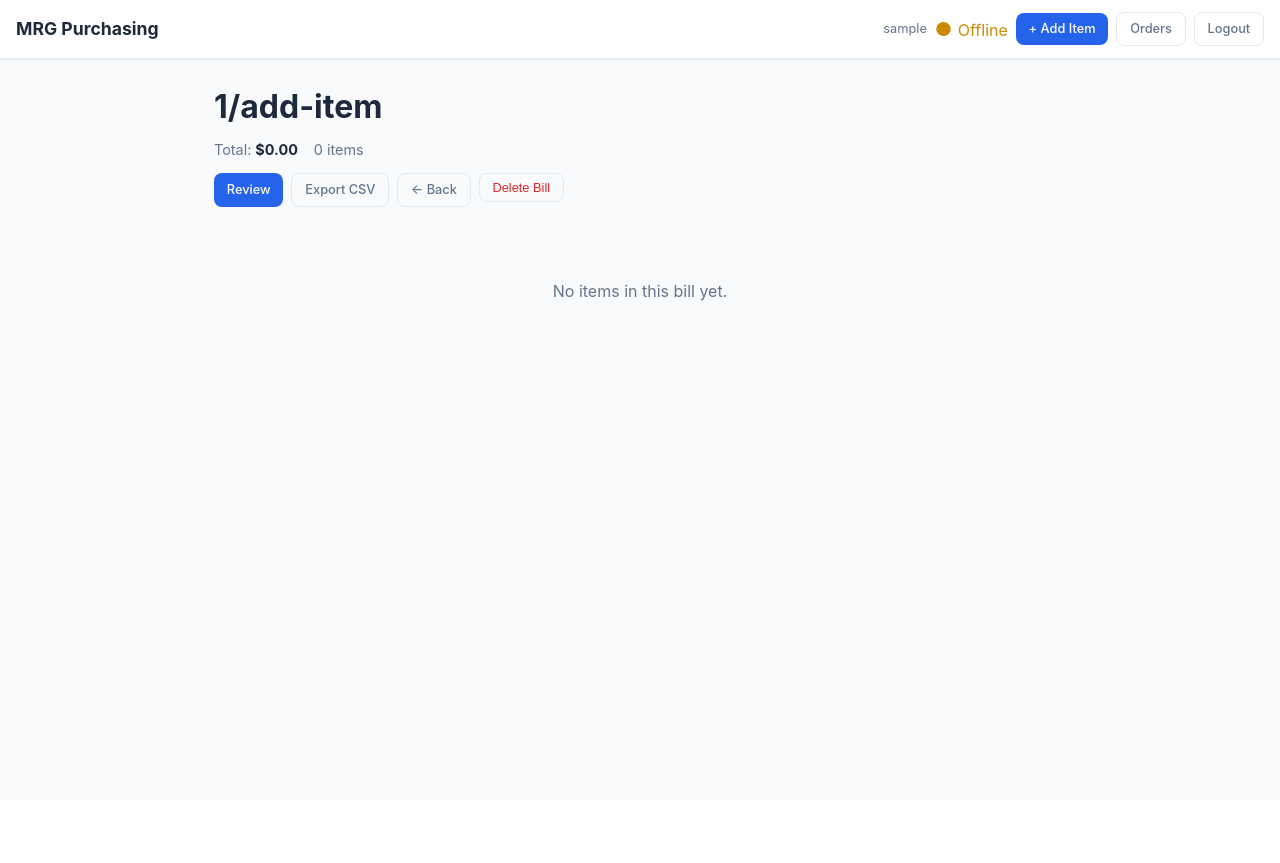
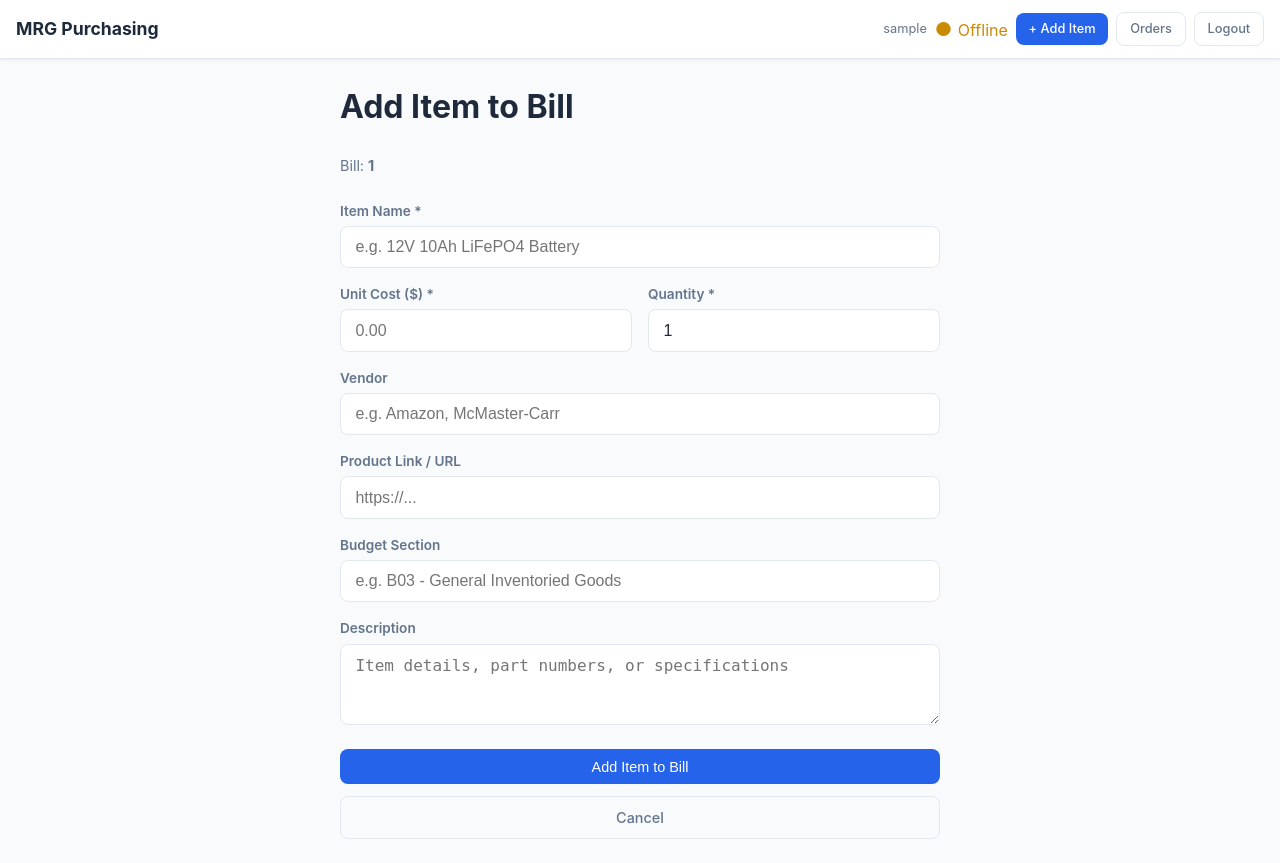
Before and after one commit to gt-marine-robotics-group/finance, a Flask app: page /bill/1/add-item in a window 1280 px wide. Before the commit the page ends 301 px from the top, so only its background shows below. Run offline with Flask 3, Linux system fonts and the light colour scheme; the visitor is signed in with stand-in values (Sample User, id 1).

Commit message:
feat(bills): allow adding line items to existing bills and lock approved/submitted bills against edits

```diff
--- a/web-app/routes/bills.py
+++ b/web-app/routes/bills.py
@@ -83,10 +83,36 @@ def create_bill():
     return render_template("create_bill.html", backlog=backlog, bills=bills)
 
 
+LOCKED_STATUSES = {
+    "bill submitted",
+    "bill approved",
+    "pending purchase",
+    "purchased - sofo",
+    "purchased - cash",
+    "purchased - awaiting reimbursement",
+    "arrived",
+    "approved",
+    "submitted",
+}
+
+
+def is_bill_locked(bill_title: str) -> bool:
+    """Check if any item in a bill has been approved or submitted."""
+    items = xlsx_manager.get_items_by_bill(bill_title)
+    if not items:
+        return False
+    for item in items:
+        st = str(item.get("Status", "")).strip().lower()
+        if st in LOCKED_STATUSES:
+            return True
+    return False
+
+
 @bills_bp.route("/bill/<path:bill_title>")
 @login_required
 def bill_view(bill_title):
     items = xlsx_manager.get_items_by_bill(bill_title)
+    is_locked = is_bill_locked(bill_title)
 
     total = 0
     for item in items:
@@ -105,7 +131,72 @@ def bill_view(bill_title):
         else:
             item["_screenshot_path"] = ""
 
-    return render_template("bill_view.html", bill_title=bill_title, items=items, total=total)
+    return render_template("bill_view.html", bill_title=bill_title, items=items, total=total, is_locked=is_locked)
+
+
+@bills_bp.route("/bill/<path:bill_title>/add-item", methods=["GET", "POST"])
+@login_required
+def add_item_to_bill(bill_title):
+    """Add a new line item directly to an existing bill."""
+    if is_bill_locked(bill_title):
+        flash("Cannot add items to an approved or submitted bill.", "error")
+        return redirect(url_for("bills.bill_view", bill_title=bill_title))
+
+    if request.method == "POST":
+        item_name = request.form.get("item_name", "").strip()
+        cost_raw = request.form.get("cost", "0").strip()
+        qty_raw = request.form.get("quantity", "1").strip()
+        vendor = request.form.get("vendor", "").strip()
+        link = request.form.get("link", "").strip()
+        budget_section = request.form.get("budget_section", "").strip()
+        description = request.form.get("description", "").strip()
+
+        if not item_name:
+            flash("Item name is required", "error")
+            return redirect(url_for("bills.add_item_to_bill", bill_title=bill_title))
+
+        try:
+            cost = float(cost_raw)
+            qty = float(qty_raw)
+            if qty <= 0:
+                flash("Quantity must be greater than 0", "error")
+                return redirect(url_for("bills.add_item_to_bill", bill_title=bill_title))
+        except ValueError:
+            flash("Invalid cost or quantity", "error")
+            return redirect(url_for("bills.add_item_to_bill", bill_title=bill_title))
+
+        all_items = xlsx_manager.read_items()
+        max_id = 0
+        for i in all_items:
+            try:
+                b_id = int(float(str(i.get("Bill Item ID", 0))))
+                if b_id > max_id:
+                    max_id = b_id
+            except (ValueError, TypeError):
+                pass
+        new_item_id = max_id + 1
+
+        new_item_data = {
+            "Bill Item ID": new_item_id,
+            "Bill Title": bill_title,
+            "Item Name": item_name,
+            "Cost": cost,
+            "Quantity": qty,
+            "Vendor": vendor,
+            "Link": link,
+            "Budget Section": budget_section,
+            "Description": description,
+            "Status": "review requested",
+        }
+
+        success = xlsx_manager.add_queue_item(new_item_data)
+        if success:
+            flash(f"Added '{item_name}' to bill '{bill_title}'", "success")
+            return redirect(url_for("bills.bill_view", bill_title=bill_title))
+        else:
+            flash("Failed to add item to bill", "error")
+
+    return render_template("add_item_to_bill.html", bill_title=bill_title)
 
 
 @bills_bp.route("/bill/<path:bill_title>/export")
@@ -132,6 +223,9 @@ def export_csv(bill_title):
 @login_required
 def delete_bill(bill_title):
     """Delete all items in a bill (and its separator row) from BillsT."""
+    if is_bill_locked(bill_title):
+        flash("Cannot delete an approved or submitted bill.", "error")
+        return redirect(url_for("bills.bill_view", bill_title=bill_title))
     creds = xlsx_manager._get_graph_token()
     if not creds:
         flash("Graph API unavailable", "error")
@@ -269,6 +363,10 @@ def copy_to_bill(item_id):
 @login_required
 def review_bill(bill_title):
     """Swipeable review page to quickly edit items and see screenshots."""
+    if is_bill_locked(bill_title):
+        flash("Cannot review or modify an approved or submitted bill.", "error")
+        return redirect(url_for("bills.bill_view", bill_title=bill_title))
+
     items = xlsx_manager.get_items_by_bill(bill_title)
     for item in items:
         name = str(item.get("Item Name", ""))
@@ -284,6 +382,9 @@ def review_bill(bill_title):
 @login_required
 def review_save(bill_title):
     """Save edits from the review page."""
+    if is_bill_locked(bill_title):
+        flash("Cannot modify an approved or submitted bill.", "error")
+        return redirect(url_for("bills.bill_view", bill_title=bill_title))
     item_id = request.form.get("item_id", "").strip()
     if item_id:
         updates = {}
--- a/web-app/routes/items.py
+++ b/web-app/routes/items.py
@@ -105,9 +105,26 @@ def add_item():
     return render_template("add_item.html", bills=xlsx_manager.get_bills())
 
 
+LOCKED_STATUSES = {
+    "bill submitted",
+    "bill approved",
+    "pending purchase",
+    "purchased - sofo",
+    "purchased - cash",
+    "purchased - awaiting reimbursement",
+    "arrived",
+    "approved",
+    "submitted",
+}
+
+
 @items_bp.route("/edit/<item_id>", methods=["GET", "POST"])
 @login_required
 def edit_item(item_id):
+    item = xlsx_manager.get_item(item_id)
+    if item and str(item.get("Status", "")).strip().lower() in LOCKED_STATUSES:
+        flash("Cannot edit an item from an approved or submitted bill.", "error")
+        return redirect(request.referrer or url_for("dashboard.dashboard"))
     if request.method == "POST":
         updates = {}
         for field in [
@@ -238,6 +255,10 @@ def delete_queue_item_route(table_index):
 @items_bp.route("/delete/<item_id>", methods=["POST"])
 @login_required
 def delete_item(item_id):
+    item = xlsx_manager.get_item(item_id)
+    if item and str(item.get("Status", "")).strip().lower() in LOCKED_STATUSES:
+        flash("Cannot delete an item from an approved or submitted bill.", "error")
+        return redirect(request.referrer or url_for("dashboard.dashboard"))
     success = xlsx_manager.delete_item(item_id)
     if success:
         flash("Item deleted", "success")
--- /dev/null
+++ b/web-app/templates/add_item_to_bill.html
@@ -0,0 +1,52 @@
+{% extends "base.html" %}
+{% block title %}Add Item to {{ bill_title }} - MRG Purchasing{% endblock %}
+
+{% block content %}
+<div class="form-page">
+    <h1>Add Item to Bill</h1>
+    <p class="text-muted" style="margin-bottom: 1.5rem;">Bill: <strong>{{ bill_title }}</strong></p>
+
+    <form method="POST" action="{{ url_for('bills.add_item_to_bill', bill_title=bill_title) }}" class="item-form">
+        <div class="form-group">
+            <label for="item_name">Item Name *</label>
+            <input type="text" id="item_name" name="item_name" required class="input" placeholder="e.g. 12V 10Ah LiFePO4 Battery">
+        </div>
+
+        <div class="form-row">
+            <div class="form-group">
+                <label for="cost">Unit Cost ($) *</label>
+                <input type="number" id="cost" name="cost" step="0.01" min="0" required class="input" placeholder="0.00">
+            </div>
+            <div class="form-group">
+                <label for="quantity">Quantity *</label>
+                <input type="number" id="quantity" name="quantity" min="0.01" step="any" value="1" required class="input">
+            </div>
+        </div>
+
+        <div class="form-group">
+            <label for="vendor">Vendor</label>
+            <input type="text" id="vendor" name="vendor" class="input" placeholder="e.g. Amazon, McMaster-Carr">
+        </div>
+
+        <div class="form-group">
+            <label for="link">Product Link / URL</label>
+            <input type="url" id="link" name="link" class="input" placeholder="https://...">
+        </div>
+
+        <div class="form-group">
+            <label for="budget_section">Budget Section</label>
+            <input type="text" id="budget_section" name="budget_section" class="input" placeholder="e.g. B03 - General Inventoried Goods">
+        </div>
+
+        <div class="form-group">
+            <label for="description">Description</label>
+            <textarea id="description" name="description" rows="3" class="input" placeholder="Item details, part numbers, or specifications"></textarea>
+        </div>
+
+        <div class="form-actions">
+            <button type="submit" class="btn btn-primary btn-block">Add Item to Bill</button>
+            <a href="{{ url_for('bills.bill_view', bill_title=bill_title) }}" class="btn btn-ghost btn-block">Cancel</a>
+        </div>
+    </form>
+</div>
+{% endblock %}
--- a/web-app/templates/bill_view.html
+++ b/web-app/templates/bill_view.html
@@ -8,15 +8,23 @@
         <div class="bill-meta">
             <span class="bill-total">Total: <strong>${{ "%.2f"|format(total) }}</strong></span>
             <span class="bill-count">{{ items|length }} item{{ 's' if items|length != 1 }}</span>
+            {% if is_locked %}
+            <span class="badge" style="background: rgba(234, 179, 8, 0.2); color: var(--color-warning); padding: 0.35rem 0.65rem; border-radius: 4px; font-weight: 600;">🔒 Read-Only (Approved / Submitted)</span>
+            {% endif %}
         </div>
         <div class="bill-actions">
-            <a href="{{ url_for('review_bill', bill_title=bill_title) }}" class="btn btn-sm btn-primary">Review</a>
-            <a href="{{ url_for('export_csv', bill_title=bill_title) }}" class="btn btn-sm btn-ghost">Export CSV</a>
-            <a href="{{ url_for('dashboard') }}" class="btn btn-sm btn-ghost">← Back</a>
-            <form method="POST" action="{{ url_for('delete_bill', bill_title=bill_title) }}" style="display:inline"
+            {% if not is_locked %}
+            <a href="{{ url_for('bills.add_item_to_bill', bill_title=bill_title) }}" class="btn btn-sm btn-primary">+ Add Item</a>
+            <a href="{{ url_for('bills.review_bill', bill_title=bill_title) }}" class="btn btn-sm btn-ghost">Review</a>
+            {% endif %}
+            <a href="{{ url_for('bills.export_csv', bill_title=bill_title) }}" class="btn btn-sm btn-ghost">Export CSV</a>
+            <a href="{{ url_for('dashboard.dashboard') }}" class="btn btn-sm btn-ghost">← Back</a>
+            {% if not is_locked %}
+            <form method="POST" action="{{ url_for('bills.delete_bill', bill_title=bill_title) }}" style="display:inline"
                   onsubmit="return confirm('Delete this entire bill and all its items? This cannot be undone.')">
                 <button type="submit" class="btn btn-sm btn-ghost btn-danger-text">Delete Bill</button>
             </form>
+            {% endif %}
         </div>
     </div>
 
@@ -60,15 +68,19 @@
                     {% endif %}
                 </td>
                 <td>
-                    <a href="{{ url_for('edit_item', item_id=item.get('Bill Item ID', '')) }}" class="btn btn-sm btn-ghost">Edit</a>
-                    <a href="{{ url_for('copy_to_bill', item_id=item.get('Bill Item ID', '')) }}" class="btn btn-sm btn-ghost" title="Copy to another bill">Copy</a>
-                    <form method="POST" action="{{ url_for('remove_from_bill', item_id=item.get('Bill Item ID', '')) }}" style="display:inline">
+                    {% if not is_locked %}
+                    <a href="{{ url_for('items.edit_item', item_id=item.get('Bill Item ID', '')) }}" class="btn btn-sm btn-ghost">Edit</a>
+                    <a href="{{ url_for('bills.copy_to_bill', item_id=item.get('Bill Item ID', '')) }}" class="btn btn-sm btn-ghost" title="Copy to another bill">Copy</a>
+                    <form method="POST" action="{{ url_for('bills.remove_from_bill', item_id=item.get('Bill Item ID', '')) }}" style="display:inline">
                         <button type="submit" class="btn btn-sm btn-ghost" title="Remove from bill">Remove</button>
                     </form>
-                    <form method="POST" action="{{ url_for('delete_item', item_id=item.get('Bill Item ID', '')) }}" style="display:inline"
+                    <form method="POST" action="{{ url_for('items.delete_item', item_id=item.get('Bill Item ID', '')) }}" style="display:inline"
                           onsubmit="return confirm('Delete this item permanently?')">
                         <button type="submit" class="btn btn-sm btn-ghost btn-danger-text" title="Delete item">Delete</button>
                     </form>
+                    {% else %}
+                    <span class="text-muted" style="font-size: 0.8rem;">🔒 Locked</span>
+                    {% endif %}
                 </td>
             </tr>
             {% endfor %}
@@ -110,15 +122,19 @@
                 {% if item.get('Link') %}
                 <a href="{{ item.get('Link') }}" target="_blank" class="btn btn-sm btn-ghost">Link</a>
                 {% endif %}
-                <a href="{{ url_for('edit_item', item_id=item.get('Bill Item ID', '')) }}" class="btn btn-sm btn-ghost">Edit</a>
-                <a href="{{ url_for('copy_to_bill', item_id=item.get('Bill Item ID', '')) }}" class="btn btn-sm btn-ghost">Copy</a>
-                <form method="POST" action="{{ url_for('remove_from_bill', item_id=item.get('Bill Item ID', '')) }}" style="display:inline">
+                {% if not is_locked %}
+                <a href="{{ url_for('items.edit_item', item_id=item.get('Bill Item ID', '')) }}" class="btn btn-sm btn-ghost">Edit</a>
+                <a href="{{ url_for('bills.copy_to_bill', item_id=item.get('Bill Item ID', '')) }}" class="btn btn-sm btn-ghost">Copy</a>
+                <form method="POST" action="{{ url_for('bills.remove_from_bill', item_id=item.get('Bill Item ID', '')) }}" style="display:inline">
                     <button type="submit" class="btn btn-sm btn-ghost">Remove</button>
                 </form>
-                <form method="POST" action="{{ url_for('delete_item', item_id=item.get('Bill Item ID', '')) }}" style="display:inline"
+                <form method="POST" action="{{ url_for('items.delete_item', item_id=item.get('Bill Item ID', '')) }}" style="display:inline"
                       onsubmit="return confirm('Delete this item permanently?')">
-                    <button type="submit" class="btn btn-sm btn-ghost"></button>
+                    <button type="submit" class="btn btn-sm btn-ghost btn-danger-text">Delete</button>
                 </form>
+                {% else %}
+                <span class="text-muted" style="font-size: 0.8rem;">🔒 Locked</span>
+                {% endif %}
             </div>
         </div>
         {% endfor %}
```
